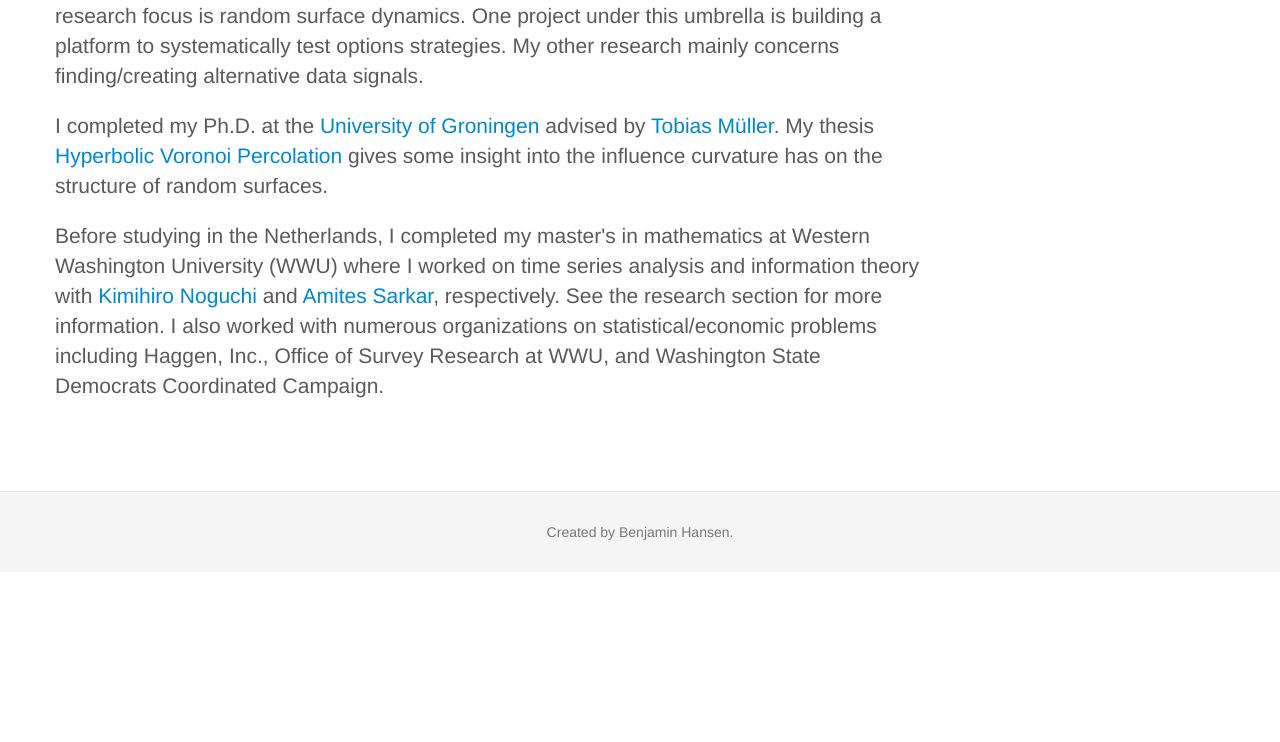
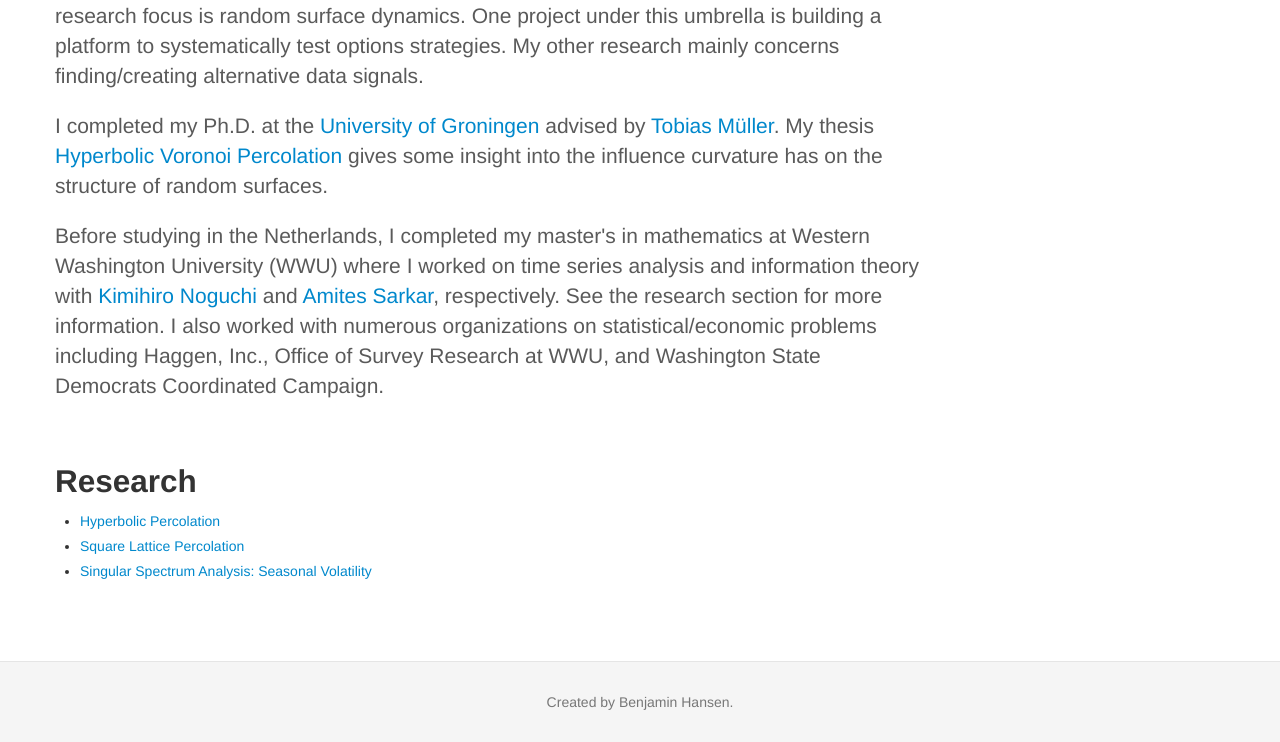
Before and after one commit to benjamin-t-hansen/benjamin-t-hansen.github.io, a plain HTML site: page index.html in a window 1280 px wide. Shown: the part 350-1092 px from the top of the page. Before the commit the page ends 922 px from the top, so only its background shows below. Drawn offline with nearby package versions, Linux system fonts and the light colour scheme; some packages are replaced by stand-ins of ours.

Commit message:
Update index.html

```diff
--- a/index.html
+++ b/index.html
@@ -95,6 +95,14 @@
 
         </section>
 
+        <section id="research">
+
+          <h2>Research </h2>
+          <ul>
+              <li><a href="hyperbolic_percolation.html">Hyperbolic Percolation</a></li>
+              <li><a href="square_lattice_percolation.html">Square Lattice Percolation</a></li>
+              <li><a href="ssa_vol.html">Singular Spectrum Analysis: Seasonal Volatility</a></li>
+          </ul>
 
 
 
```
